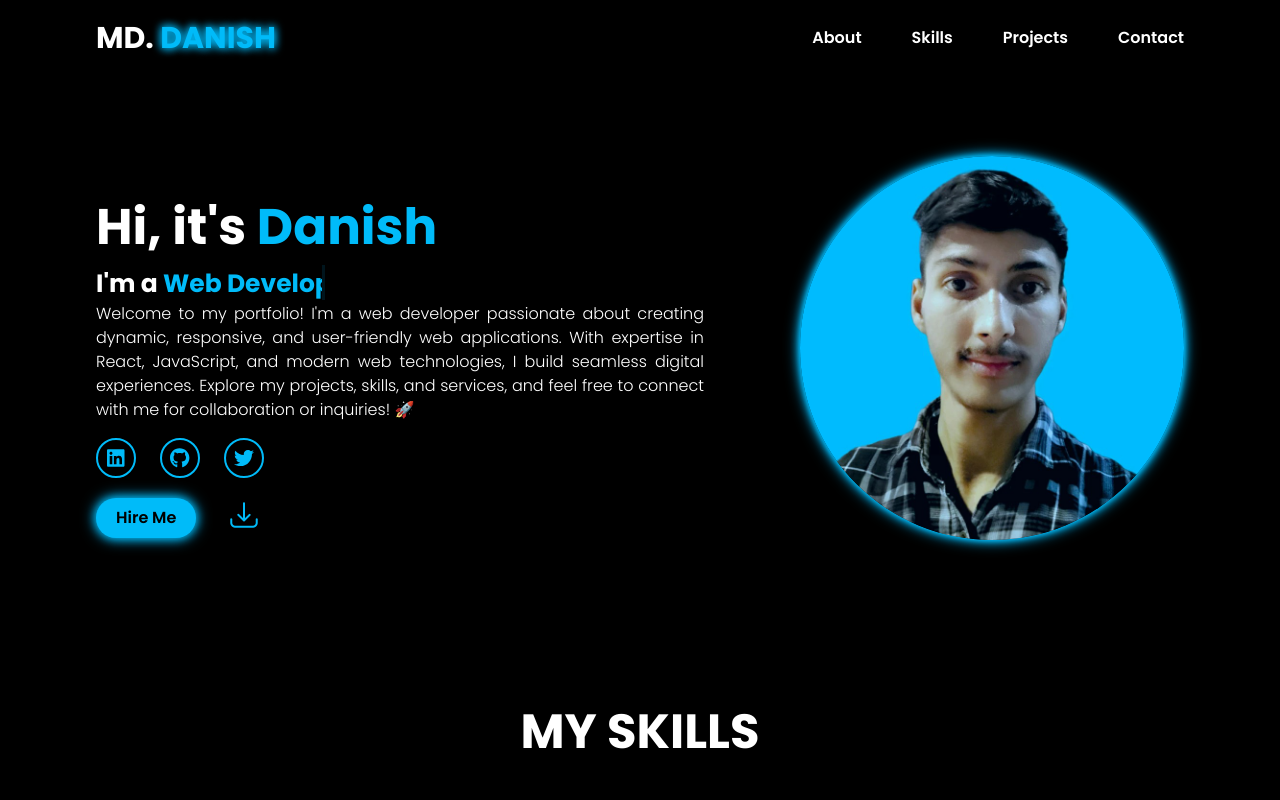
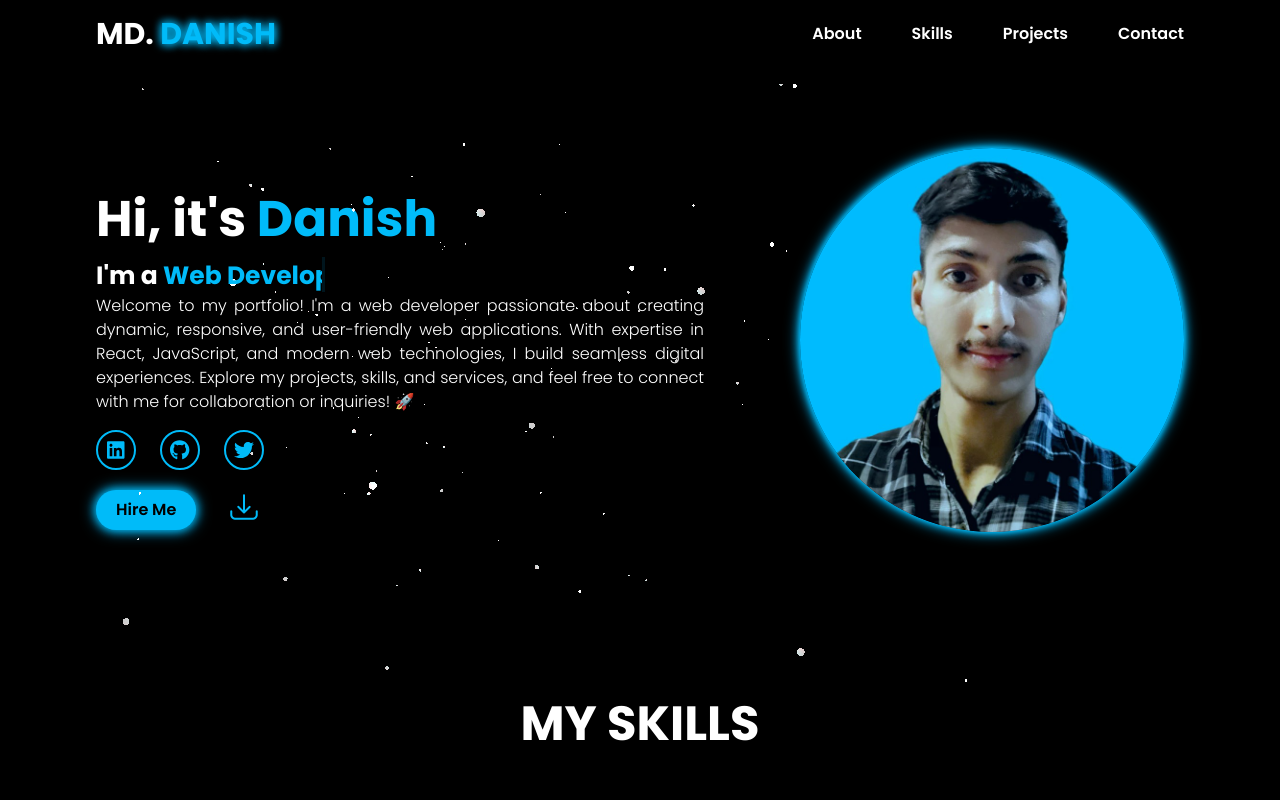
Before and after one commit to Danish0111/MyPortfolio, a React (Vite) app in the folder my-project/: page /contact in a window 1280 px wide. Shown: the top 800 px of the page. Built offline with nearby package versions, Linux system fonts and the light colour scheme; no server answers; the database is empty.

Commit message:
added animated particles to the  background

```diff
--- a/my-project/package.json
+++ b/my-project/package.json
@@ -21,6 +21,7 @@
     "flowbite-react": "^0.10.2",
     "lucide-react": "^0.516.0",
     "motion": "^12.9.2",
+    "ogl": "^1.0.11",
     "react": "^18.3.1",
     "react-circular-progressbar": "^2.1.0",
     "react-dom": "^18.3.1",
@@ -29,7 +30,9 @@
     "react-router-dom": "^6.26.1",
     "react-scroll": "^1.9.3",
     "react-step-progress-bar": "^1.0.3",
-    "swiper": "^11.2.6"
+    "react-tsparticles": "^2.12.2",
+    "swiper": "^11.2.6",
+    "tsparticles": "^3.9.0"
   },
   "devDependencies": {
     "@eslint/js": "^9.9.0",
--- a/my-project/src/App.jsx
+++ b/my-project/src/App.jsx
@@ -8,6 +8,7 @@
 import Contact from './Components/Contact';
 import { useEffect, useState } from 'react';
 import Footer from './Components/Footer';
+import Particles from './Components/Particles';
 
 function App() {
   const [isMobile, setIsMobile] = useState(false);
@@ -56,7 +57,7 @@
             </section>
           </>
         )}
-        <Footer/>
+        <Footer />
       </div>
     </>
   );
--- a/my-project/src/Components/Footer.jsx
+++ b/my-project/src/Components/Footer.jsx
@@ -17,14 +17,14 @@
             {/* <div className="line w-full h-[2px] bg-[var(--main-color)]"></div> */}
             <div className="footer_navigation md:mb-5">
                 <nav className='w-[100%]'>
-                    <ul className='flex min-md:hidden flex-col md:flex-row justify-center items-start md:items-center gap-[20px] lg:gap-[50px] text-gray-400'>
+                    <ul className='flex lg:hidden flex-col md:flex-row justify-center items-start md:items-center gap-[20px] lg:gap-[50px] text-gray-400'>
                         <li><NavLink to="/" className='hover:cursor-pointer link font-semibold hover:text-[var(--main-color)]'>About</NavLink></li>
                         <li><NavLink to="/skills" className='hover:cursor-pointer link font-semibold hover:text-[var(--main-color)]'>Skills</NavLink></li>
                         <li><NavLink to="/projects" className='hover:cursor-pointer link font-semibold hover:text-[var(--main-color)]'>Projects</NavLink></li>
                         {/* <li><NavLink to="/education" className='hover:cursor-pointer link font-semibold hover:text-[var(--main-color)]'>Education</NavLink></li> */}
                         <li><NavLink to="/contact" className='hover:cursor-pointer link font-semibold hover:text-[var(--main-color)]'>Contact</NavLink></li>
                     </ul>
-                    <ul className='hidden min-lg:flex flex-col md:flex-row justify-center items-start md:items-center gap-[20px] lg:gap-[50px] text-gray-400'>
+                    <ul className='hidden lg:flex flex-col md:flex-row justify-center items-start md:items-center gap-[20px] lg:gap-[50px] text-gray-400'>
                         <li><Link to="home" smooth={true} duration={500} spy={true} offset={-100} className='hover:cursor-pointer link font-semibold hover:text-[var(--main-color)]'>About</Link></li>
                         <li><Link to="skills" smooth={true} duration={500} spy={true} offset={-100} className='hover:cursor-pointer link font-semibold hover:text-[var(--main-color)]'>Skills</Link></li>
                         <li><Link to="projects" smooth={true} duration={500} spy={true} offset={-50} className='hover:cursor-pointer link font-semibold hover:text-[var(--main-color)]'>Projects</Link></li>
--- a/my-project/src/Components/Home.jsx
+++ b/my-project/src/Components/Home.jsx
@@ -12,13 +12,26 @@
 import { Link } from "react-scroll";
 import { motion, useScroll } from 'motion/react';
 import { NavLink } from 'react-router-dom';
+import Particles from './Particles';
 
 const Home = () => {
   const [showBadge, setShowBadge] = useState(false);
   return (
-    <div className='flex flex-col justify-center items-center mt-10 px-2 md:px-10 lg:px-24'>
+    <div className='flex flex-col justify-center items-center mt-10 px-2 md:px-10 lg:px-24 relative'>
+      <div style={{ width: '100%', height: '600px', position: 'absolute' }}>
+        <Particles
+          particleColors={['#ffffff', '#ffffff']}
+          particleCount={200}
+          particleSpread={10}
+          speed={0.1}
+          particleBaseSize={100}
+          moveParticlesOnHover={true}
+          alphaParticles={false}
+          disableRotation={false}
+        />
+      </div>
       <div className="main flex flex-col lg:flex-row-reverse items-center lg:justify-center gap-10 lg:gap-20 py-10 max-w-6xl lg:mb-14">
-        <motion.img initial={{ scale: 0.5, opacity: 0 }} animate={{ opacity: 1, scale: 1 }} transition={{ duration: 1, delay: 0.5 }} className='profile-img lg:mb-8 max-sm:w-72 w-96 rounded-full' src={profile} alt="" />
+        <motion.img initial={{ scale: 0.5, opacity: 0 }} animate={{ opacity: 1, scale: 1 }} transition={{ duration: 1, delay: 0.5 }} className='profile-img lg:mb-8 max-sm:w-72 w-96 rounded-full z-40' src={profile} alt="" />
         <div className="right flex flex-col justify-center items-center lg:items-start lg:pr-4 max-md:px-0 max-lg:px-20">
           <motion.h1 initial={{ x: -100, opacity: 0 }} animate={{ x: 0, opacity: 1 }} transition={{ duration: 1, delay: 0.3 }} className='text-[40px] md:text-[50px] font-bold'>Hi, it's <span className='text-[var(--main-color)]'>Danish</span></motion.h1>
           <motion.h2 initial={{ x: -150, opacity: 0 }} animate={{ x: 0, opacity: 1 }} transition={{ duration: 1, delay: 0.4 }} className='text-[20px] md:text-[25px] font-bold'>I'm a <span className='text-[var(--main-color)]'></span></motion.h2>
--- a/my-project/src/Components/Navbar.jsx
+++ b/my-project/src/Components/Navbar.jsx
@@ -18,7 +18,7 @@
     }, [location.pathname]);
 
     return (
-        <nav className='flex justify-between items-center px-2 md:px-10 lg:px-24 py-5 sticky top-0 bg-black z-10'>
+        <nav className='flex justify-between items-center px-2 md:px-10 lg:px-24 py-4 sticky top-0 bg-black z-50'>
             <div className="logo text-3xl font-bold"><span>MD.</span> <span className='text-[var(--main-color)] last-name'>DANISH</span></div>
             <ul className='hidden md:flex items-center gap-[20px] lg:gap-[50px]'>
                 <li><Link to="home" smooth={true} duration={500} spy={true} offset={-100} className='hover:cursor-pointer link font-semibold hover:text-[var(--main-color)]'>About</Link></li>
--- /dev/null
+++ b/my-project/src/Components/Particles.jsx
@@ -0,0 +1,234 @@
+import { useEffect, useRef } from "react";
+import { Renderer, Camera, Geometry, Program, Mesh } from "ogl";
+
+// import './Particles.css';
+
+const defaultColors = ["#ffffff", "#ffffff", "#ffffff"];
+
+const hexToRgb = (hex) => {
+  hex = hex.replace(/^#/, "");
+  if (hex.length === 3) {
+    hex = hex.split("").map((c) => c + c).join("");
+  }
+  const int = parseInt(hex, 16);
+  const r = ((int >> 16) & 255) / 255;
+  const g = ((int >> 8) & 255) / 255;
+  const b = (int & 255) / 255;
+  return [r, g, b];
+};
+
+const vertex = /* glsl */ `
+  attribute vec3 position;
+  attribute vec4 random;
+  attribute vec3 color;
+
+  uniform mat4 modelMatrix;
+  uniform mat4 viewMatrix;
+  uniform mat4 projectionMatrix;
+  uniform float uTime;
+  uniform float uSpread;
+  uniform float uBaseSize;
+  uniform float uSizeRandomness;
+
+  varying vec4 vRandom;
+  varying vec3 vColor;
+
+  void main() {
+    vRandom = random;
+    vColor = color;
+
+    vec3 pos = position * uSpread;
+    pos.z *= 10.0;
+
+    vec4 mPos = modelMatrix * vec4(pos, 1.0);
+    float t = uTime;
+    mPos.x += sin(t * random.z + 6.28 * random.w) * mix(0.1, 1.5, random.x);
+    mPos.y += sin(t * random.y + 6.28 * random.x) * mix(0.1, 1.5, random.w);
+    mPos.z += sin(t * random.w + 6.28 * random.y) * mix(0.1, 1.5, random.z);
+
+    vec4 mvPos = viewMatrix * mPos;
+    gl_PointSize = (uBaseSize * (1.0 + uSizeRandomness * (random.x - 0.5))) / length(mvPos.xyz);
+    gl_Position = projectionMatrix * mvPos;
+  }
+`;
+
+const fragment = /* glsl */ `
+  precision highp float;
+
+  uniform float uTime;
+  uniform float uAlphaParticles;
+  varying vec4 vRandom;
+  varying vec3 vColor;
+
+  void main() {
+    vec2 uv = gl_PointCoord.xy;
+    float d = length(uv - vec2(0.5));
+
+    if(uAlphaParticles < 0.5) {
+      if(d > 0.5) {
+        discard;
+      }
+      gl_FragColor = vec4(vColor + 0.2 * sin(uv.yxx + uTime + vRandom.y * 6.28), 1.0);
+    } else {
+      float circle = smoothstep(0.5, 0.4, d) * 0.8;
+      gl_FragColor = vec4(vColor + 0.2 * sin(uv.yxx + uTime + vRandom.y * 6.28), circle);
+    }
+  }
+`;
+
+const Particles = ({
+  particleCount = 200,
+  particleSpread = 10,
+  speed = 0.1,
+  particleColors,
+  moveParticlesOnHover = false,
+  particleHoverFactor = 1,
+  alphaParticles = false,
+  particleBaseSize = 100,
+  sizeRandomness = 1,
+  cameraDistance = 20,
+  disableRotation = false,
+  className,
+}) => {
+  const containerRef = useRef(null);
+  const mouseRef = useRef({ x: 0, y: 0 });
+
+  useEffect(() => {
+    const container = containerRef.current;
+    if (!container) return;
+
+    const renderer = new Renderer({ depth: false, alpha: true });
+    const gl = renderer.gl;
+    container.appendChild(gl.canvas);
+    gl.clearColor(0, 0, 0, 0);
+
+    const camera = new Camera(gl, { fov: 15 });
+    camera.position.set(0, 0, cameraDistance);
+
+    const resize = () => {
+      const width = container.clientWidth;
+      const height = container.clientHeight;
+      renderer.setSize(width, height);
+      camera.perspective({ aspect: gl.canvas.width / gl.canvas.height });
+    };
+    window.addEventListener("resize", resize, false);
+    resize();
+
+    const handleMouseMove = (e) => {
+      const rect = container.getBoundingClientRect();
+      const x = ((e.clientX - rect.left) / rect.width) * 2 - 1;
+      const y = -(((e.clientY - rect.top) / rect.height) * 2 - 1);
+      mouseRef.current = { x, y };
+    };
+
+    if (moveParticlesOnHover) {
+      container.addEventListener("mousemove", handleMouseMove);
+    }
+
+    const count = particleCount;
+    const positions = new Float32Array(count * 3);
+    const randoms = new Float32Array(count * 4);
+    const colors = new Float32Array(count * 3);
+    const palette = particleColors && particleColors.length > 0 ? particleColors : defaultColors;
+
+    for (let i = 0; i < count; i++) {
+      let x, y, z, len;
+      do {
+        x = Math.random() * 2 - 1;
+        y = Math.random() * 2 - 1;
+        z = Math.random() * 2 - 1;
+        len = x * x + y * y + z * z;
+      } while (len > 1 || len === 0);
+      const r = Math.cbrt(Math.random());
+      positions.set([x * r, y * r, z * r], i * 3);
+      randoms.set([Math.random(), Math.random(), Math.random(), Math.random()], i * 4);
+      const col = hexToRgb(palette[Math.floor(Math.random() * palette.length)]);
+      colors.set(col, i * 3);
+    }
+
+    const geometry = new Geometry(gl, {
+      position: { size: 3, data: positions },
+      random: { size: 4, data: randoms },
+      color: { size: 3, data: colors },
+    });
+
+    const program = new Program(gl, {
+      vertex,
+      fragment,
+      uniforms: {
+        uTime: { value: 0 },
+        uSpread: { value: particleSpread },
+        uBaseSize: { value: particleBaseSize },
+        uSizeRandomness: { value: sizeRandomness },
+        uAlphaParticles: { value: alphaParticles ? 1 : 0 },
+      },
+      transparent: true,
+      depthTest: false,
+    });
+
+    const particles = new Mesh(gl, { mode: gl.POINTS, geometry, program });
+
+    let animationFrameId;
+    let lastTime = performance.now();
+    let elapsed = 0;
+
+    const update = (t) => {
+      animationFrameId = requestAnimationFrame(update);
+      const delta = t - lastTime;
+      lastTime = t;
+      elapsed += delta * speed;
+
+      program.uniforms.uTime.value = elapsed * 0.001;
+
+      if (moveParticlesOnHover) {
+        particles.position.x = -mouseRef.current.x * particleHoverFactor;
+        particles.position.y = -mouseRef.current.y * particleHoverFactor;
+      } else {
+        particles.position.x = 0;
+        particles.position.y = 0;
+      }
+
+      if (!disableRotation) {
+        particles.rotation.x = Math.sin(elapsed * 0.0002) * 0.1;
+        particles.rotation.y = Math.cos(elapsed * 0.0005) * 0.15;
+        particles.rotation.z += 0.01 * speed;
+      }
+
+      renderer.render({ scene: particles, camera });
+    };
+
+    animationFrameId = requestAnimationFrame(update);
+
+    return () => {
+      window.removeEventListener("resize", resize);
+      if (moveParticlesOnHover) {
+        container.removeEventListener("mousemove", handleMouseMove);
+      }
+      cancelAnimationFrame(animationFrameId);
+      if (container.contains(gl.canvas)) {
+        container.removeChild(gl.canvas);
+      }
+    };
+    // eslint-disable-next-line react-hooks/exhaustive-deps
+  }, [
+    particleCount,
+    particleSpread,
+    speed,
+    moveParticlesOnHover,
+    particleHoverFactor,
+    alphaParticles,
+    particleBaseSize,
+    sizeRandomness,
+    cameraDistance,
+    disableRotation,
+  ]);
+
+  return (
+    <div
+      ref={containerRef}
+      className={`particles-container ${className}`}
+    />
+  );
+};
+
+export default Particles;
--- a/my-project/src/index.css
+++ b/my-project/src/index.css
@@ -1,3 +1,10 @@
 @tailwind base;
 @tailwind components;
 @tailwind utilities;
+
+
+.particles-container {
+  position: relative;
+  width: 100%;
+  height: 100%;
+}
--- /dev/null
+++ b/package.json
@@ -0,0 +1,5 @@
+{
+  "dependencies": {
+    "ogl": "^1.0.11"
+  }
+}
```
Also changed, not shown: 2 other files (tests, documents, lock files or other folders).
